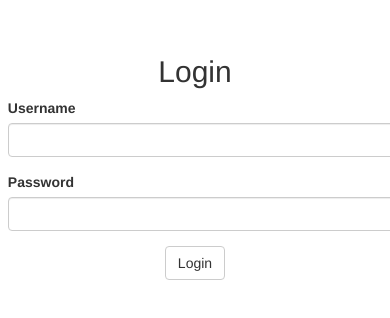
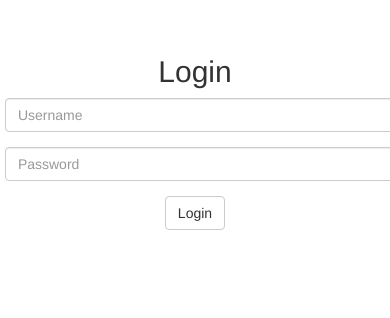
Before and after one commit to bjackson14/Angular6-weather-api-demo, an Angular app in the folder frontend/: page / in a window 390 px wide. Shown: the part 156-474 px from the top of the page. Built offline with nearby package versions, Linux system fonts and the light colour scheme.

Commit message:
Login functionality added to login page

```diff
--- a/frontend/src/app/app.module.ts
+++ b/frontend/src/app/app.module.ts
@@ -3,6 +3,7 @@ import { NgModule } from '@angular/core';
 import { BrowserAnimationsModule } from '@angular/platform-browser/animations';
 import { RouterModule, Routes } from '@angular/router';
 import { HttpClientModule } from '@angular/common/http';
+import { ReactiveFormsModule } from '@angular/forms';
 
 import { AppComponent } from './app.component';
 import { LoginComponent } from './components/login/login.component';
@@ -24,7 +25,8 @@ const routes: Routes = [
     BrowserModule,
     BrowserAnimationsModule,
     RouterModule.forRoot(routes),
-    HttpClientModule
+    HttpClientModule,
+    ReactiveFormsModule
   ],
   providers: [LoginService],
   bootstrap: [AppComponent]
--- a/frontend/src/app/components/login/login.component.css
+++ b/frontend/src/app/components/login/login.component.css
@@ -1,7 +1,9 @@
-label, input {
-    margin-left: 2vw;
+/* Needed for mobile screens so inout fields won't be flush against screen */
+input {
+    margin-left: 1.25vw;
 }
 
+/* Horizontally aligns form to center of screen */
 form {
     margin-top: 25vh;
 }
--- a/frontend/src/app/components/login/login.component.html
+++ b/frontend/src/app/components/login/login.component.html
@@ -1,18 +1,16 @@
-<form class="form-horizontal">
+<form class="form-horizontal" [formGroup]="loginForm">
   <h2 class="text-center">Login</h2>
   <div class="form-group">
-    <label class="control-label col-sm-4">Username</label>
-    <div class="col-sm-4">
-      <input type="text" class="form-control" />
+    <div class="col-sm-4 col-sm-offset-4">
+      <input type="text" placeholder="Username" class="form-control " formControlName="username" #username/>
     </div>
   </div>
   <div class="form-group">
-    <label class="control-label col-sm-4">Password</label>
-    <div class="col-sm-4">
-      <input type="password" class="form-control" />
+    <div class="col-sm-4 col-sm-offset-4">
+      <input type="password" placeholder="Password" class="form-control" formControlName="password" #password/>
     </div>
   </div>
   <div class="text-center">
-    <button type="button" class="btn btn-default">Login</button>
+    <button type="submit" class="btn btn-default" (click)="getLogin(username.value, password.value)">Login</button>
   </div>
 </form>
--- a/frontend/src/app/components/login/login.component.ts
+++ b/frontend/src/app/components/login/login.component.ts
@@ -1,5 +1,6 @@
 import { Component, OnInit } from '@angular/core';
 import { Router } from '@angular/router';
+import { FormBuilder, FormGroup, Validators } from '@angular/forms';
 import { LoginService } from '../../login.service';
 import { Login } from '../../login.model';
 
@@ -10,17 +11,38 @@ import { Login } from '../../login.model';
 })
 export class LoginComponent implements OnInit {
 
-  login: Login;
+  login: Login; // Interface to hold login ingormation retrieved from server
+  loginForm: FormGroup; // Group for login form elements
+  loginError: Boolean; // Used for test to determine if error message should be displayed
 
-  constructor(private loginService: LoginService, router: Router) { }
+  constructor(private loginService: LoginService, private router: Router, private formBuilder: FormBuilder) {
+    // Creates login form and adds validators
+    this.loginForm = this.formBuilder.group({
+      username: ['', Validators.required],
+      password: ['', Validators.required]
+    });
+
+    // Set to false at start for no login error
+    this.loginError = false;
+  }
 
   ngOnInit() {
   }
 
   // Gets the login information
   getLogin(username: String, password: String) {
+    // Gets login information based on username
     this.loginService.getLoginByUsername(username).subscribe((login: Login) => {
+      // Sets response to login interface
       this.login = login;
+
+      // Checks if the passwordin the interface is the same as password provided by user
+      // If passwords do not match, sets error to true so html will display an error message
+      if (this.login.password !== password)
+        this.loginError = true;
+      // If passwords match, routes user to latlng page
+      else
+        this.router.navigate(['/latlng']);
     });
   }
 
```
Also changed, not shown: 1 other file (tests, documents, lock files or other folders).
